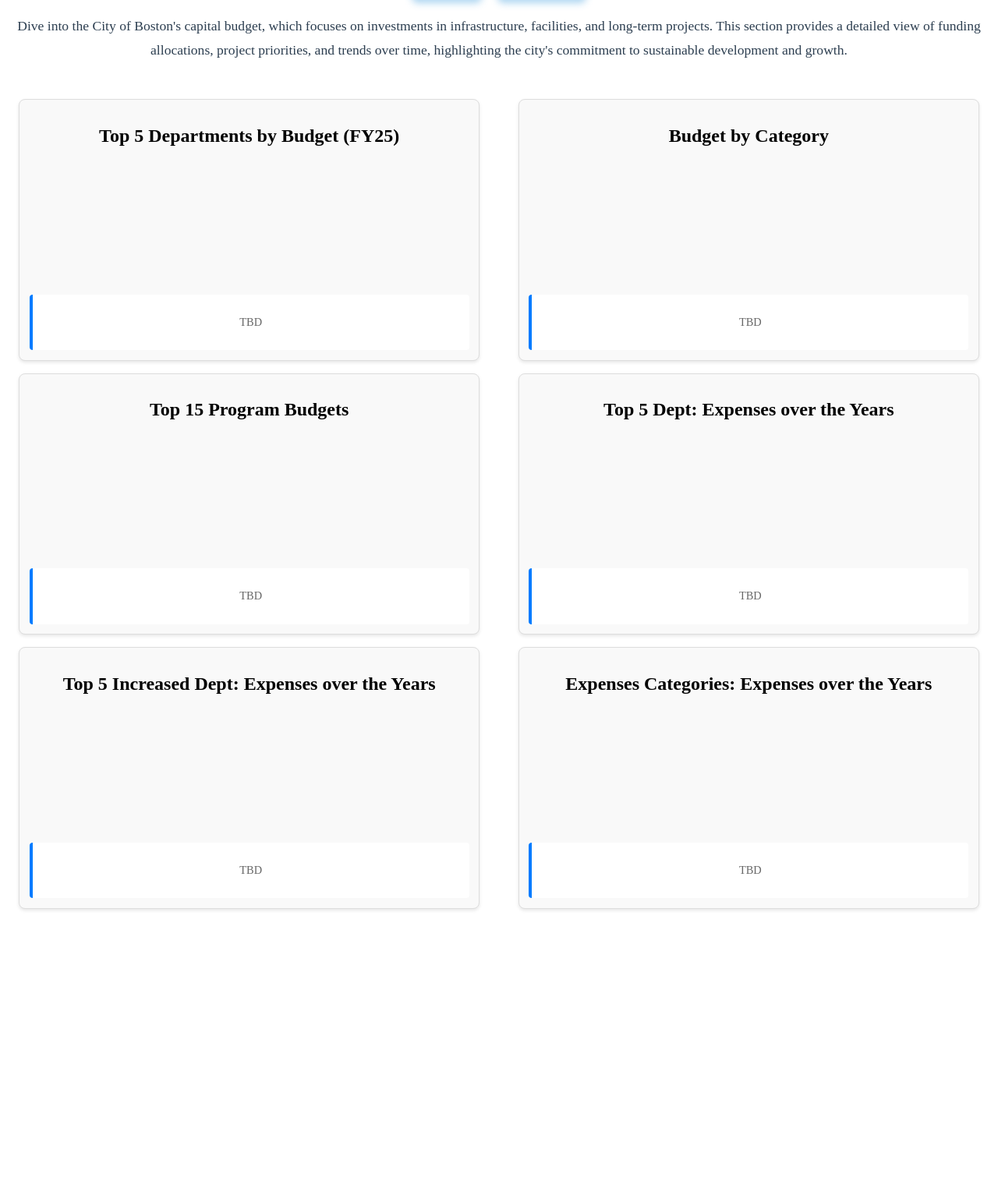
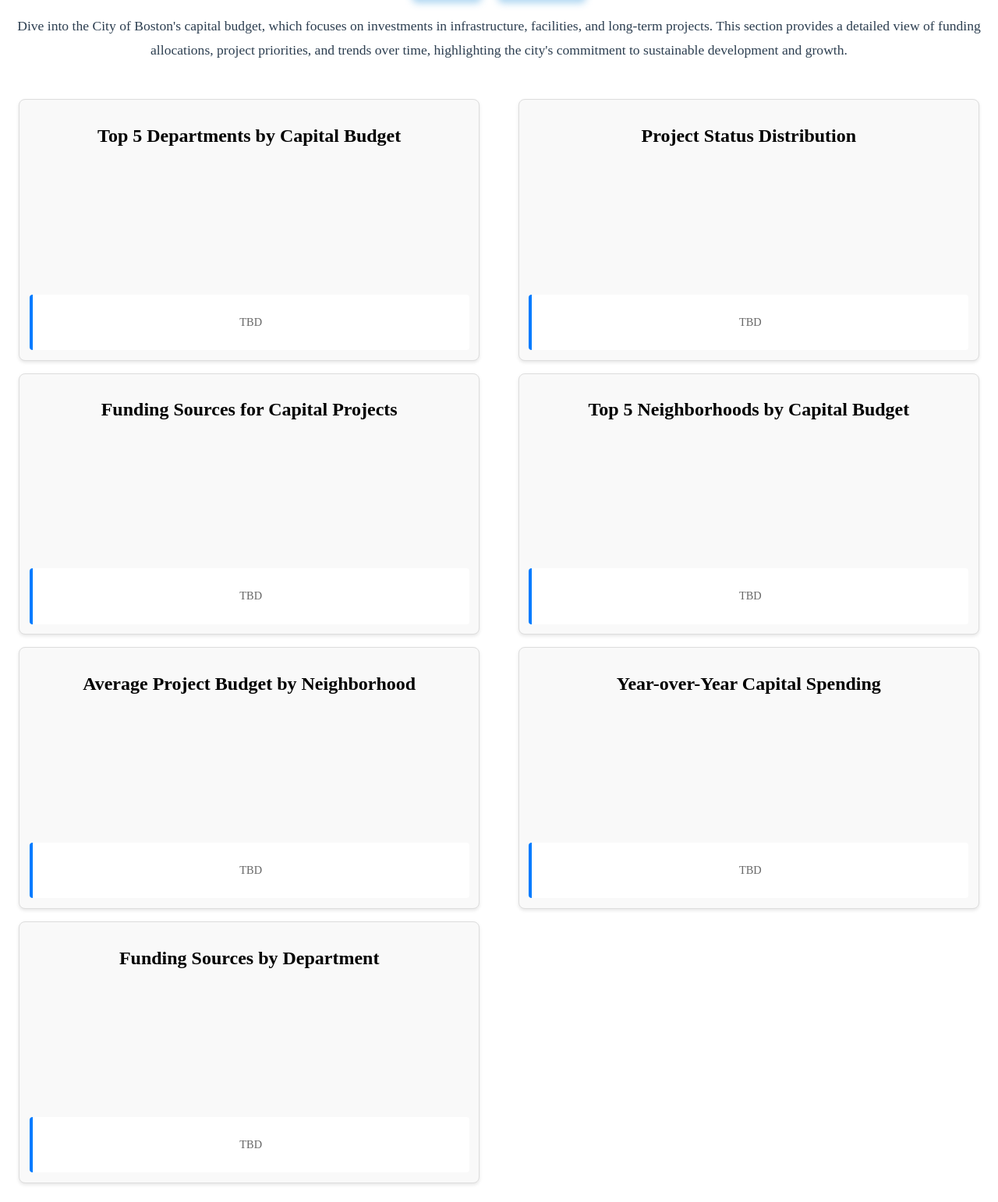
Before and after one commit to Alan0893/CS506-Final-Website, a Flask app: page /capital in a window 1280 px wide. Shown: the part 117-1659 px from the top of the page at 78% size. Before the commit the page ends 1285 px from the top, so only its background shows below. Run offline with Flask 3, Linux system fonts and the light colour scheme; a map, chart or similar area stays blank; parts of the project's set-up code (start-up, migrations or seed data) failed here and were passed over.

Commit message:
added endpoints

```diff
--- a/app.py
+++ b/app.py
@@ -11,6 +11,18 @@ operating_df['FY22 Actual Expense'] = operating_df['FY22 Actual Expense'].astype
 operating_df['FY23 Actual Expense'] = operating_df['FY23 Actual Expense'].astype(float)
 operating_df['FY24 Appropriation'] = operating_df['FY24 Appropriation'].astype(float)
 operating_df['FY25 Budget'] = operating_df['FY25 Budget'].astype(float)
+
+# Capital Budget
+capital_df = pd.read_csv('./data/fy25-adopted-capital-budget.csv')
+capital_df = capital_df.replace('#Missing', np.nan)
+float_columns = [
+	'Authorization_Existing', 'Authorization_FY', 'Authorization_Future',
+	'Grant_Existing', 'Grant_FY', 'Grant_Future', 'GO_Expended', 'Capital_Year_0',
+	'CapitalYear_1', 'Capital_Year_25', 'Grant_Expended', 'Grant_Year_0',
+	'Grant_Year_1', 'GrantYear_25', 'External_Funds', 'Total_Project_Budget'
+]
+capital_df[float_columns] = capital_df[float_columns].astype(float)
+
 
 app = Flask(__name__)
 
@@ -122,6 +134,79 @@ def category_expenses():
     })
 
   return jsonify(response_data)
+#------------------------------------------------------------------------------------------------
+@app.route('/capital/department_cap_budget')
+def get_dept_cap_budget():
+  department_spending = capital_df.groupby('Department')['Total_Project_Budget'].sum().sort_values(ascending=False)
+  top_n_departments = 5
+  top_departments = department_spending.head(top_n_departments)
+  other_departments = department_spending.iloc[top_n_departments:].sum()
+  top_departments['Other'] = other_departments
+
+  data = top_departments.reset_index().to_dict(orient='records')
+
+  return jsonify(data)
+
+@app.route('/capital/project_status')
+def get_project_status():
+  project_status_counts = capital_df['Project_Status'].value_counts()
+
+  data = project_status_counts.reset_index().to_dict(orient='records')
+
+  return jsonify(data)
+
+@app.route('/capital/funding_sources')
+def get_funding_sources():
+  funding_sources = ['Authorization_Existing', 'Authorization_FY', 'Authorization_Future',
+                    'Grant_Existing', 'Grant_FY', 'Grant_Future', 'External_Funds']
+  funding_totals = capital_df[funding_sources].sum()
+
+  data = funding_totals.reset_index().to_dict(orient='records')
+
+  return jsonify(data)
+
+@app.route('/capital/top_5_neighborhoods')
+def get_top_neighborhoods():
+  neighborhood_budget = capital_df.groupby('Neighborhood')['Total_Project_Budget'].sum().sort_values(ascending=False)
+  top_n_neighborhoods = 5
+  top_neighborhoods = neighborhood_budget.head(top_n_neighborhoods)
+  other_neighborhoods = neighborhood_budget.iloc[top_n_neighborhoods:].sum()
+  top_neighborhoods['Other'] = other_neighborhoods
+
+  data = top_n_neighborhoods.reset_index().to_dict(orient='records')
+
+  return jsonify(data)
+
+@app.route('/capital/avg_project_budget')
+def get_avg_project_budget():
+  average_neighborhood_budget = capital_df.groupby('Neighborhood')['Total_Project_Budget'].mean().sort_values(ascending=False)
+
+  data = average_neighborhood_budget.reset_index().to_dict(orient='records')
+
+  return jsonify(data)
+
+@app.route('/capital/capital_spending')
+def get_capital_spending():
+  years = ['Capital_Year_0', 'CapitalYear_1', 'Capital_Year_25']
+  capital_yearly_spending = capital_df[years].sum()
+
+  data = capital_yearly_spending.reset_index().to_dict(orient='records')
+
+  return jsonify(data)
+
+@app.route('/capital/dept_funding_sources')
+def get_dept_funding_sources():
+  funding_sources = [
+    'Authorization_Existing', 'Authorization_FY', 'Authorization_Future',
+    'Grant_Existing', 'Grant_FY', 'Grant_Future', 'External_Funds'
+  ]
+  funding_by_department = capital_df.groupby('Department')[funding_sources].sum()
+
+  data = funding_by_department.reset_index().to_dict(orient='records')
+
+  return jsonify(data)
+
+#------------------------------------------------------------------------------------------------
 
 
 if __name__ == '__main__':
--- a/templates/capital.html
+++ b/templates/capital.html
@@ -28,9 +28,9 @@
 		<div class="graph-block-container">
 
 			<div class="graph-block">
-				<h2 class="block-title">Top 5 Departments by Budget (FY25)</h2>
+				<h2 class="block-title">Top 5 Departments by Capital Budget</h2>
 				<div class="chart-container">
-					<canvas id="department_budget"></canvas>
+					<canvas id="department_cap_budget"></canvas>
 				</div>
 				<div class="comment">
 					<p>
@@ -40,9 +40,9 @@
 			</div>
 
 			<div class="graph-block">
-				<h2 class="block-title">Budget by Category</h2>
+				<h2 class="block-title">Project Status Distribution</h2>
 				<div class="chart-container">
-					<canvas id="category_budget"></canvas>
+					<canvas id="proj_status"></canvas>
 				</div>
 				<div class="comment">
 					<p>
@@ -52,9 +52,9 @@
 			</div>
 
 			<div class="graph-block">
-				<h2 class="block-title">Top 15 Program Budgets</h2>
+				<h2 class="block-title">Funding Sources for Capital Projects</h2>
 				<div class="chart-container">
-					<canvas id="program_budget"></canvas>
+					<canvas id="funding_sources"></canvas>
 				</div>
 				<div class="comment">
 					<p>
@@ -64,9 +64,9 @@
 			</div>
 
 			<div class="graph-block">
-				<h2 class="block-title">Top 5 Dept: Expenses over the Years</h2>
+				<h2 class="block-title">Top 5 Neighborhoods by Capital Budget</h2>
 				<div class="chart-container">
-					<canvas id="top_5_dept"></canvas>
+					<canvas id="top_5_neighborhoods"></canvas>
 				</div>
 				<div class="comment">
 					<p>
@@ -76,9 +76,9 @@
 			</div>
 
 			<div class="graph-block">
-				<h2 class="block-title">Top 5 Increased Dept: Expenses over the Years</h2>
+				<h2 class="block-title">Average Project Budget by Neighborhood</h2>
 				<div class="chart-container">
-					<canvas id="top_5_increased"></canvas>
+					<canvas id="proj_budget_neighborhood"></canvas>
 				</div>
 				<div class="comment">
 					<p>
@@ -88,9 +88,21 @@
 			</div>
 
 			<div class="graph-block">
-				<h2 class="block-title">Expenses Categories: Expenses over the Years</h2>
+				<h2 class="block-title">Year-over-Year Capital Spending</h2>
 				<div class="chart-container">
-					<canvas id="category_expenses"></canvas>
+					<canvas id="cap_spending"></canvas>
+				</div>
+				<div class="comment">
+					<p>
+						TBD
+					</p>
+				</div>
+			</div>
+
+            <div class="graph-block">
+				<h2 class="block-title">Funding Sources by Department</h2>
+				<div class="chart-container">
+					<canvas id="department_funding_sources"></canvas>
 				</div>
 				<div class="comment">
 					<p>
```
Also changed, not shown: static/js/operating.js (+0 -62 lines).
